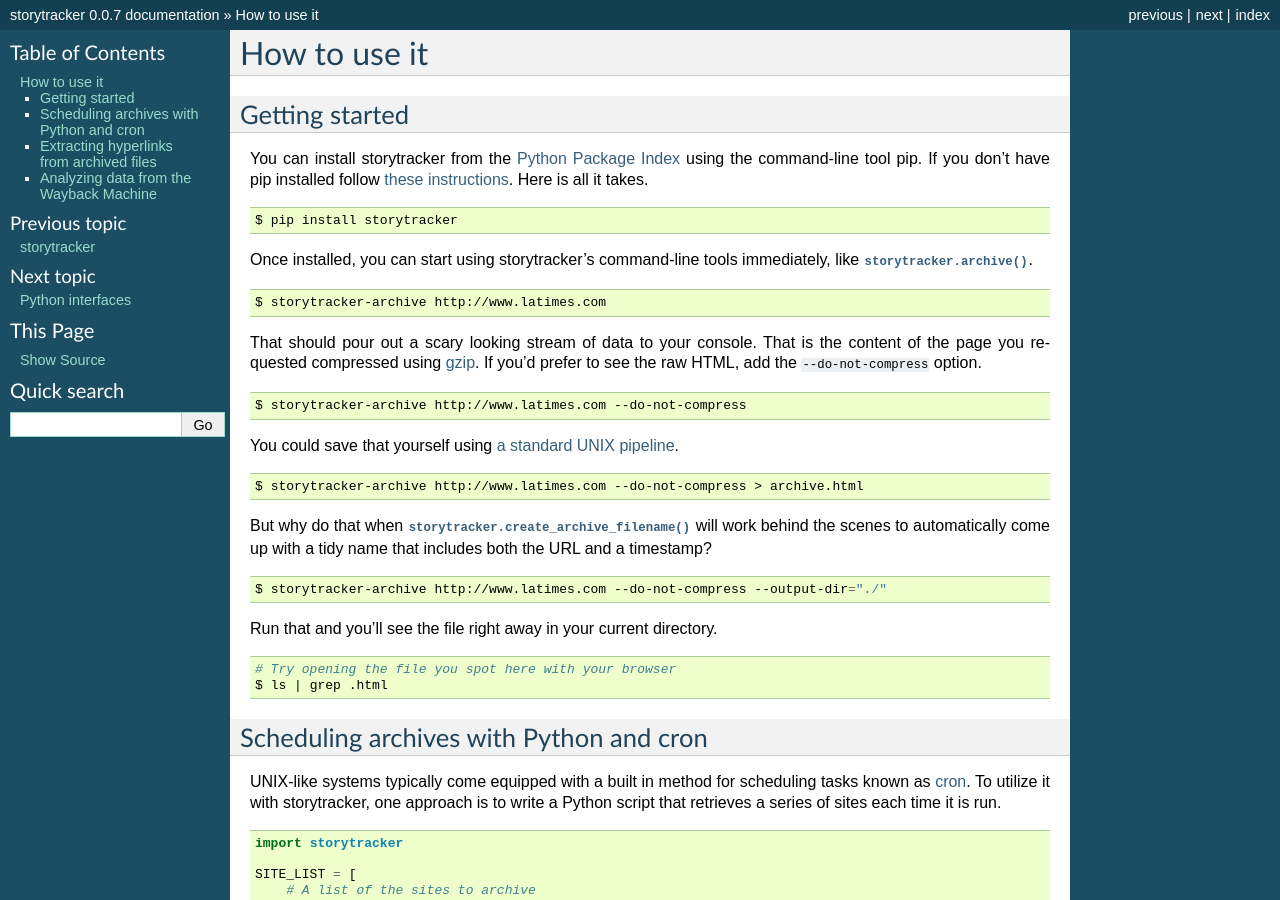
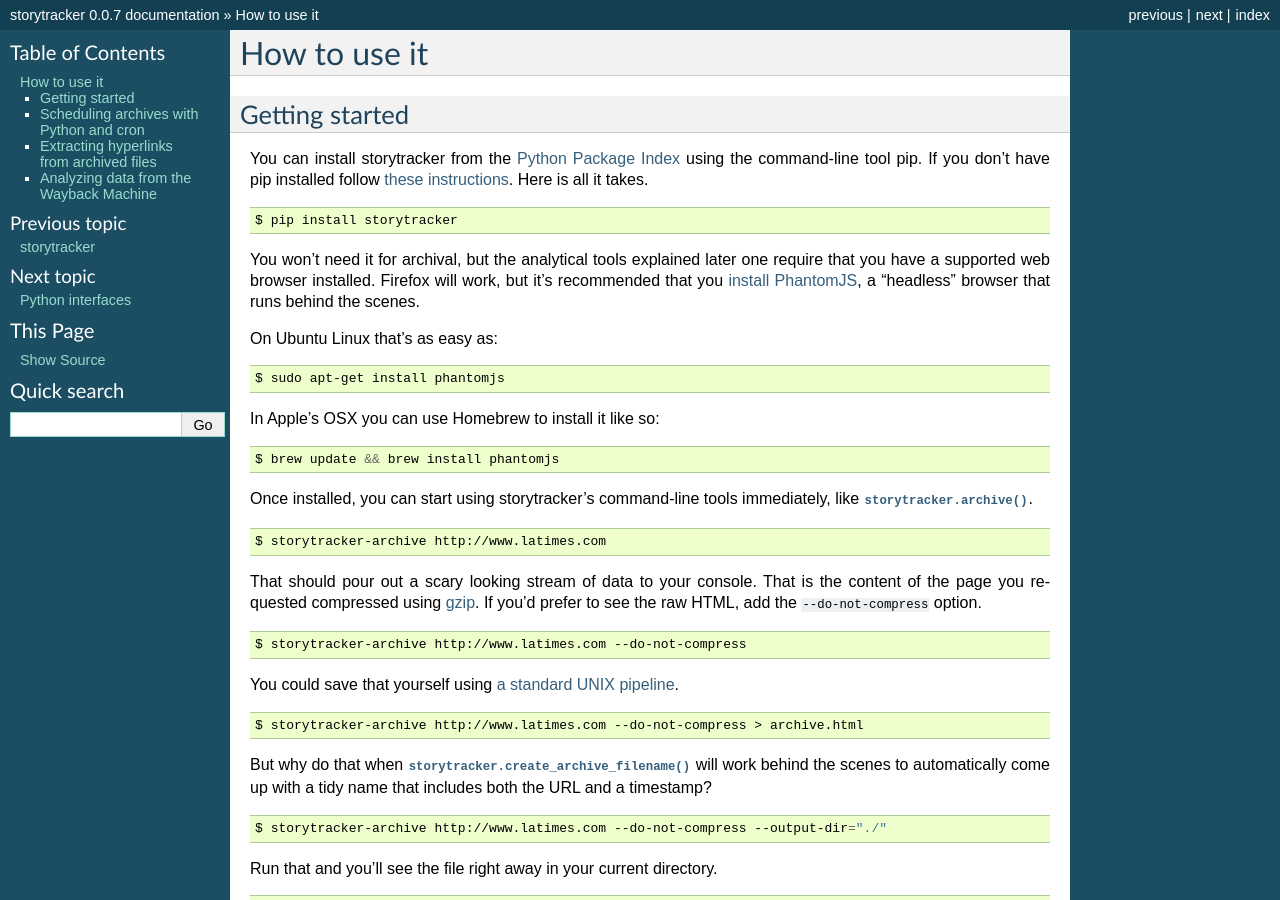
Before and after one commit to palewire/storytracker, a Sphinx documentation site: the page built from docs/howtouseit.rst, in a window 1280 px wide and 900 px high. Built offline with Sphinx 7.4.7, drawn with Linux system fonts in a browser that asks for light colours.

Commit message:
Docs explaining the PhantomJS dependency. Fixes #47.

```diff
--- a/docs/changelog.rst
+++ b/docs/changelog.rst
@@ -1,5 +1,10 @@
 Changelog
 =========
+
+0.0.8
+-----
+
+* Refactored analysis tools to use Selenium and PhantomJS rather than BeautifulSoup, which allowed for a whole of size and location attributes to be parsed from the fully rendered HTML document.
 
 0.0.7
 -----
--- a/docs/howtouseit.rst
+++ b/docs/howtouseit.rst
@@ -10,6 +10,22 @@
 .. code-block:: bash
 
     $ pip install storytracker
+
+You won't need it for archival, but the analytical tools explained later one require that you
+have a supported web browser installed. Firefox will work, but it's recommended that you `install
+PhantomJS <http://phantomjs.org/>`_, a "headless" browser that runs behind the scenes.
+
+On Ubuntu Linux that's as easy as:
+
+.. code-block:: bash
+
+    $ sudo apt-get install phantomjs
+
+In Apple's OSX you can use Homebrew to install it like so:
+
+.. code-block:: bash
+
+    $ brew update && brew install phantomjs
 
 Once installed, you can start using storytracker's command-line tools immediately, like :py:func:`storytracker.archive`.
 
```
